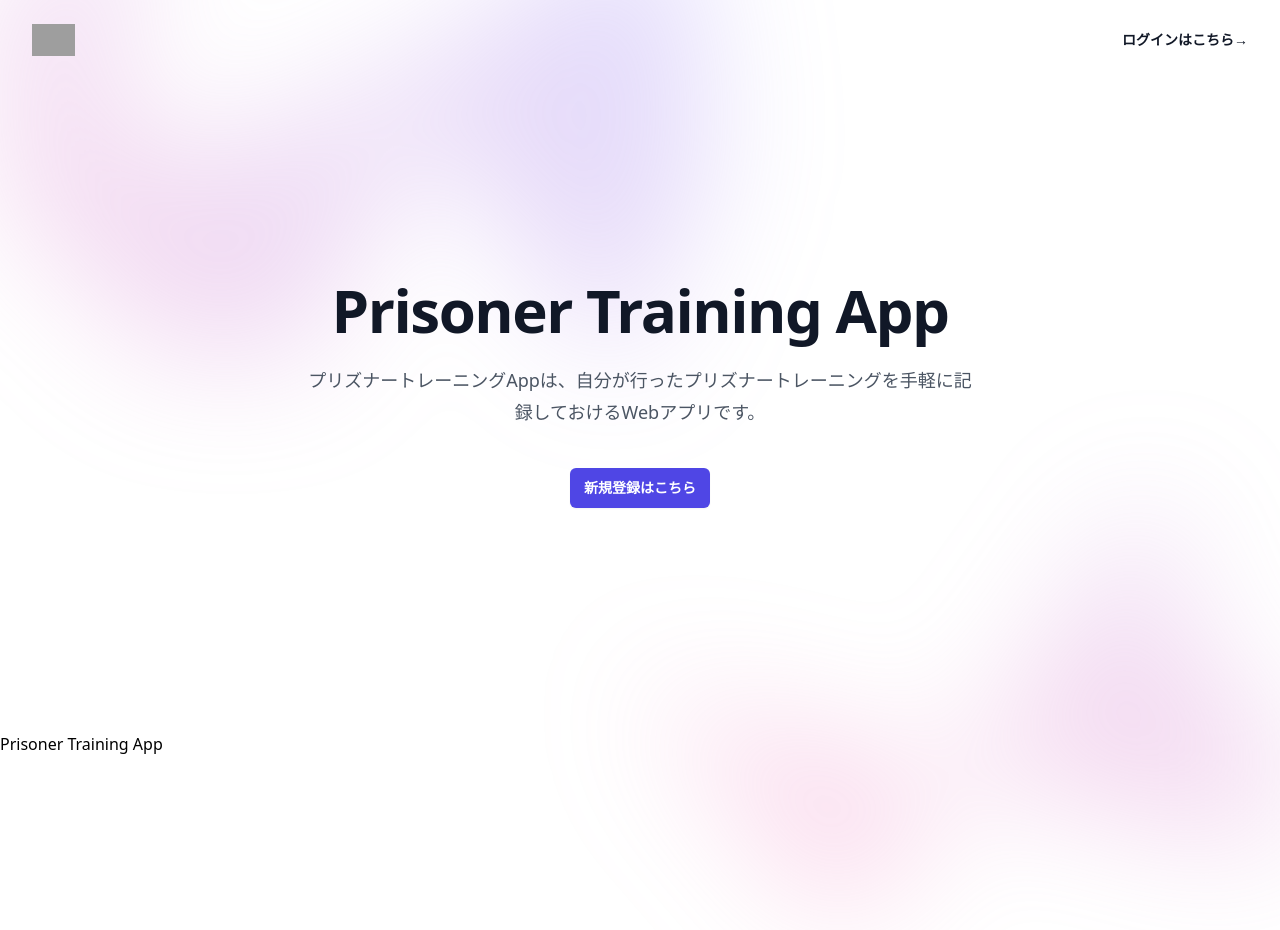
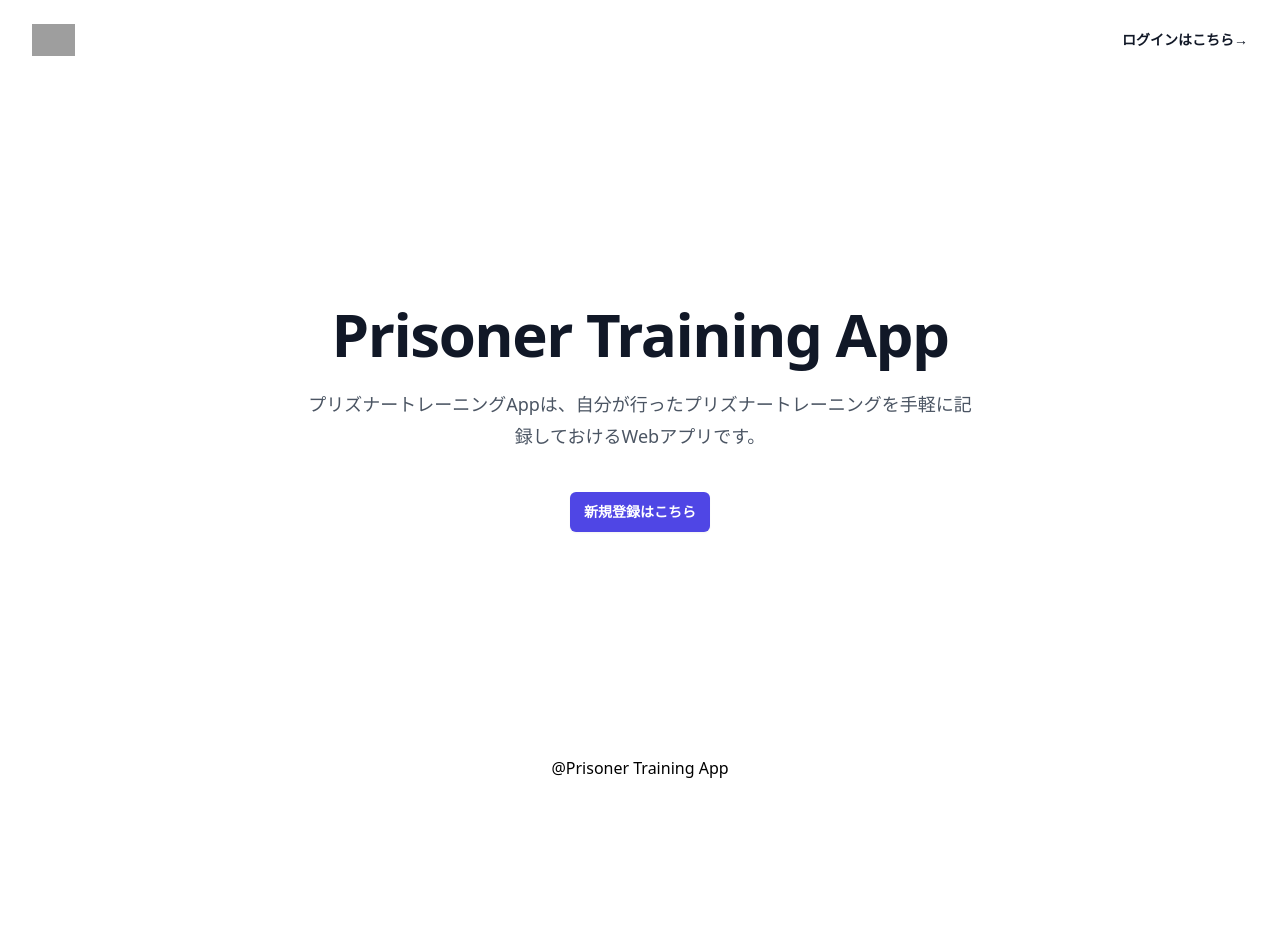
Before and after one commit to Hijikata1869/simplified-prisoner-training-app-frontend, a Next.js app: page / in a window 1280 px wide. After the commit the page ends 800 px from the top, so only its background shows below. Built offline with nearby package versions, Linux system fonts and the light colour scheme; grey boxes are pictures that could not be loaded.

Commit message:
Layoutのtailwindが全体に適用されるように修正

```diff
--- /dev/null
+++ b/components/Footer.js
@@ -0,0 +1,5 @@
+export default function Footer() {
+  return (
+    <footer className="flex justify-center">@Prisoner Training App</footer>
+  );
+}
--- a/components/Header.js
+++ b/components/Header.js
@@ -2,7 +2,7 @@ import Link from "next/link";
 
 export default function Header() {
   return (
-    <header className="absolute inset-x-0 top-0 z-50">
+    <header className="w-full">
       <nav
         className="flex items-center justify-between p-6 lg:px-8"
         aria-label="Global"
--- a/components/Layout.js
+++ b/components/Layout.js
@@ -1,16 +1,17 @@
 import Head from "next/head";
 
 import Header from "./Header";
+import Footer from "./Footer";
 
 export default function Layout({ children, title = "Default title" }) {
   return (
-    <div>
+    <div className="flex flex-col justify-center items-center bg-white">
       <Head>
         <title>{title}</title>
       </Head>
       <Header />
-      <main>{children}</main>
-      <footer>Prisoner Training App</footer>
+      <main className="flex flex-1">{children}</main>
+      <Footer />
     </div>
   );
 }
--- a/pages/index.js
+++ b/pages/index.js
@@ -1,22 +1,10 @@
+import Link from "next/link";
+
 import Layout from "../components/Layout";
 
 export default function Home() {
   return (
     <Layout title="Prisoner Training App">
-      <div className="bg-white">
-        <div className="relative isolate px-6 pt-14 lg:px-8">
-          <div
-            className="absolute inset-x-0 -top-40 -z-10 transform-gpu overflow-hidden blur-3xl sm:-top-80"
-            aria-hidden="true"
-          >
-            <div
-              className="relative left-[calc(50%-11rem)] aspect-[1155/678] w-[36.125rem] -translate-x-1/2 rotate-[30deg] bg-gradient-to-tr from-[#ff80b5] to-[#9089fc] opacity-30 sm:left-[calc(50%-30rem)] sm:w-[72.1875rem]"
-              style={{
-                clipPath:
-                  "polygon(74.1% 44.1%, 100% 61.6%, 97.5% 26.9%, 85.5% 0.1%, 80.7% 2%, 72.5% 32.5%, 60.2% 62.4%, 52.4% 68.1%, 47.5% 58.3%, 45.2% 34.5%, 27.5% 76.7%, 0.1% 64.9%, 17.9% 100%, 27.6% 76.8%, 76.1% 97.7%, 74.1% 44.1%)",
-              }}
-            />
-          </div>
       <div className="mx-auto max-w-2xl py-32 sm:py-48 lg:py-56">
         <div className="text-center">
           <h1 className="text-4xl font-bold tracking-tight text-gray-900 sm:text-6xl">
@@ -26,26 +14,14 @@ export default function Home() {
             プリズナートレーニングAppは、自分が行ったプリズナートレーニングを手軽に記録しておけるWebアプリです。
           </p>
           <div className="mt-10 flex items-center justify-center gap-x-6">
+            <Link href="/sign-up">
               <a
                 href="#"
                 className="rounded-md bg-indigo-600 px-3.5 py-2.5 text-sm font-semibold text-white shadow-sm hover:bg-indigo-500 focus-visible:outline focus-visible:outline-2 focus-visible:outline-offset-2 focus-visible:outline-indigo-600"
               >
                 新規登録はこちら
               </a>
-              </div>
-            </div>
-          </div>
-          <div
-            className="absolute inset-x-0 top-[calc(100%-13rem)] -z-10 transform-gpu overflow-hidden blur-3xl sm:top-[calc(100%-30rem)]"
-            aria-hidden="true"
-          >
-            <div
-              className="relative left-[calc(50%+3rem)] aspect-[1155/678] w-[36.125rem] -translate-x-1/2 bg-gradient-to-tr from-[#ff80b5] to-[#9089fc] opacity-30 sm:left-[calc(50%+36rem)] sm:w-[72.1875rem]"
-              style={{
-                clipPath:
-                  "polygon(74.1% 44.1%, 100% 61.6%, 97.5% 26.9%, 85.5% 0.1%, 80.7% 2%, 72.5% 32.5%, 60.2% 62.4%, 52.4% 68.1%, 47.5% 58.3%, 45.2% 34.5%, 27.5% 76.7%, 0.1% 64.9%, 17.9% 100%, 27.6% 76.8%, 76.1% 97.7%, 74.1% 44.1%)",
-              }}
-            />
+            </Link>
           </div>
         </div>
       </div>
--- /dev/null
+++ b/pages/sign-up.js
@@ -0,0 +1,11 @@
+import Layout from "../components/Layout";
+
+export default function SignUp() {
+  return (
+    <Layout>
+      <div>
+        <h1>新規登録ページです</h1>
+      </div>
+    </Layout>
+  );
+}
```
Lines whose indentation alone changed are shown as unchanged.
